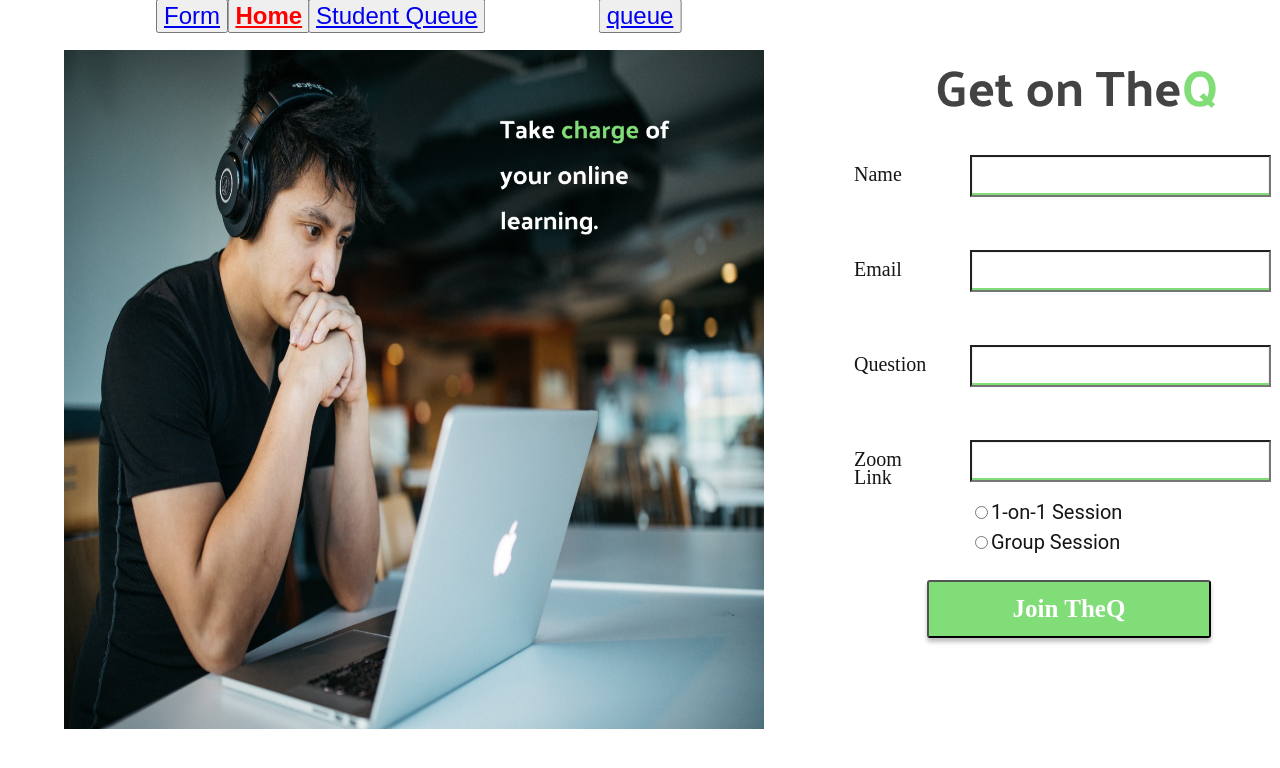
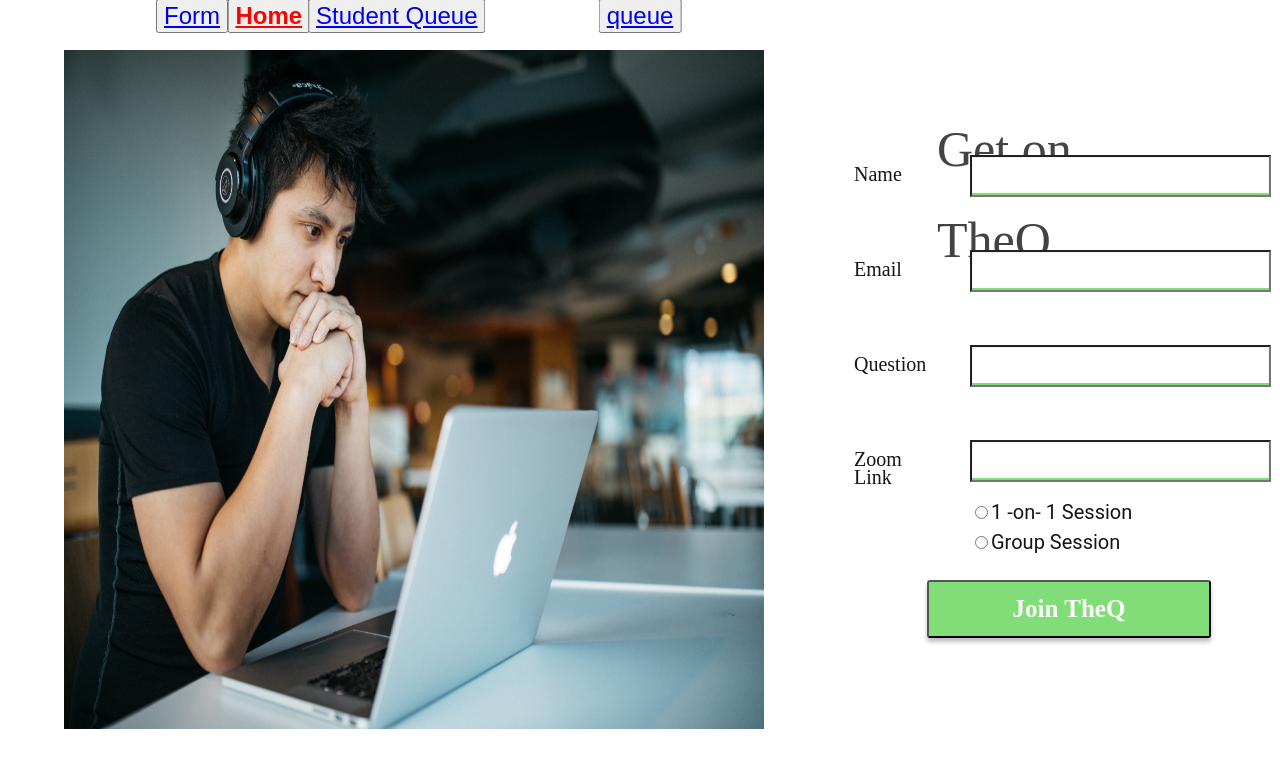
Before and after one commit to eeshagholap/TheQ, a React (Create React App) app in the folder theq_app/: page /form-submission in a window 1280 px wide. Shown: the top 768 px of the page. Built offline with nearby package versions, Linux system fonts and the light colour scheme.

Commit message:
make it better

```diff
--- a/theq_app/src/components/Form.js
+++ b/theq_app/src/components/Form.js
@@ -1,8 +1,8 @@
 import React from 'react'
 import './form.css'
 import photo from './formpic.jpg';
-import getonqueue from './images/GetonTheQ.png';
-import text from './images/form_text.png';
+
+
 
 class MyForm extends React.Component {
   constructor() {
@@ -37,9 +37,9 @@ class MyForm extends React.Component {
     return (
       <div>
 
-      <img className = "formHeader" src = {getonqueue} alt = "" />
+      <h1 className = "formHeader"> Get on TheQ </h1>
       <img className = "formphoto" src = {photo} alt = "" />
-      <img className = "phototext" src = {text} alt = "" />
+
 
       <form id="queueForm" onSubmit={this.handleSubmit}>
         <label className = "namelabel" htmlFor="name">Name</label>
@@ -64,7 +64,7 @@ class MyForm extends React.Component {
               checked={this.state.selectedOption === "Single"}
               onChange={this.onValueChange}
             />
-            1-on-1 Session
+            1 -on- 1 Session
           </label>
           </div>
         </div>
@@ -97,4 +97,24 @@ class MyForm extends React.Component {
   }
 }
 
+
+/*
+function App() {
+  return (
+    /* <div className="App">
+      <header className="App-header">
+        <img src={logo} className="App-logo" alt="logo" />
+        <p>
+          Edit <code>src/App.js</code> and save to reload.
+        </p>
+        <a
+          className="App-link"
+          href="https://reactjs.org"
+          target="_blank"
+          rel="noopener noreferrer"
+        >
+          Learn React
+        </a>
+      </header>
+*/
 export default MyForm;
--- a/theq_app/src/components/queue.js
+++ b/theq_app/src/components/queue.js
@@ -2,6 +2,7 @@
 import React , {useEffect, useState} from "react";
 import "./queue.css"
 import logo from "./TheQ.png";
+import { Link } from 'react-router-dom'
 
 const Queue = () => {
 
@@ -18,12 +19,22 @@ const Queue = () => {
 
     console.log(students)
 
-function  handleClick (param) {
+    const handleRemoveItem = (e) => {
+        setStudents(students.filter(item => item.id!== e));
+       };
+
+    function  handleClick (param) {
         console.log(param)
         fetch(`/delete/${param}`,{
 
-        });
-        window.location.reload();
+        },
+
+        handleRemoveItem(param),
+
+        console.log(students)
+        );
+
+
 
 
     }
@@ -71,7 +82,9 @@ function  handleClick (param) {
                                 <td>{index}</td>
                                 <td>{item.name}</td>
                                 <td>{item.question}</td>
-                                <td><button className = "close" onClick={() => handleClick(item.id)}> Close </button></td>
+                                <Link to={'/queue'}>
+                                    <td><button className = "close" onClick={() => handleClick(item.id)}> Close </button></td>
+                                </Link>
                                 <td><button className ="zoomButton1" onClick={() => goToLink(item.zoom_link)}>Join Zoom Link</button></td>
                             </tr>
                         ))
```
Also changed, not shown: 1 other file (tests, documents, lock files or other folders).
